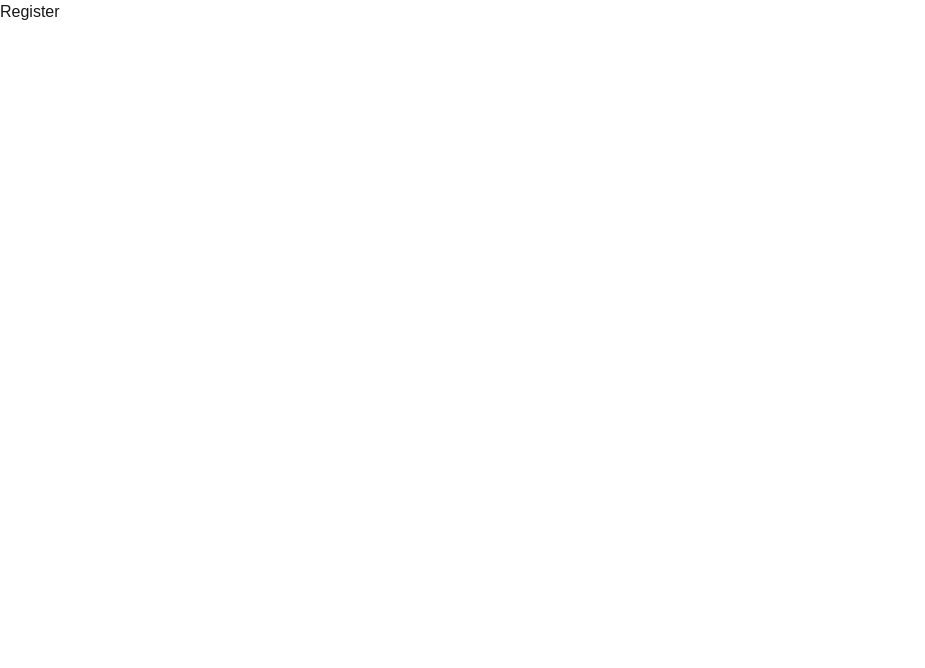
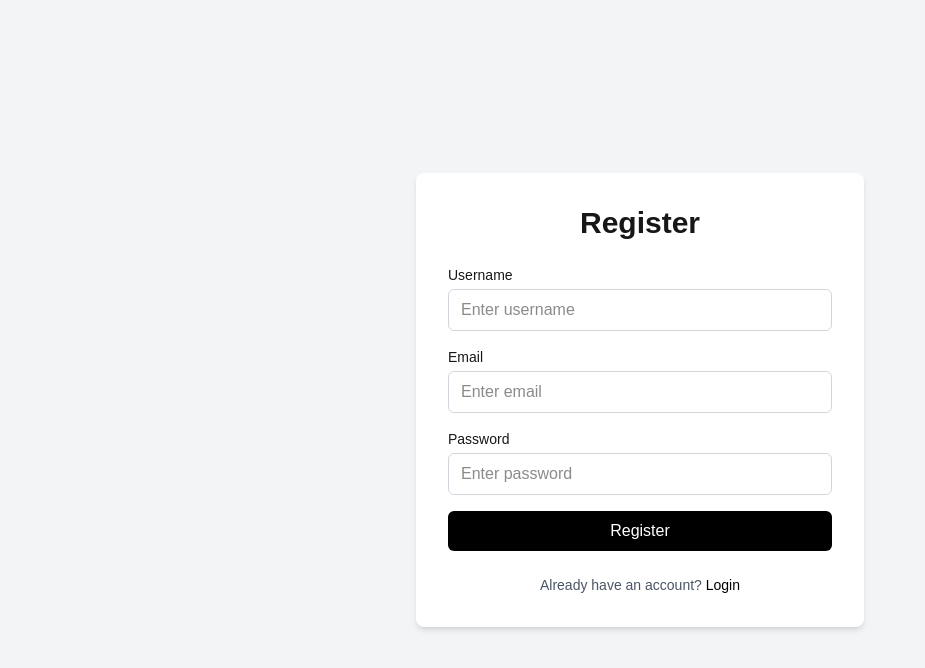
Before and after one commit to SantinoGiordano/calander_app, a Next.js app: page /register in a window 1280 px wide. Shown: the top 668 px of the page, without its empty margins (0-925 px from the left). Built offline with nearby package versions, Linux system fonts and the light colour scheme.

Commit message:
init commit for registration

```diff
--- a/app/(auth)/login/page.tsx
+++ b/app/(auth)/login/page.tsx
@@ -1,9 +1,128 @@
-import React from 'react'
 
-const page = () => {
+"use client";
+
+import { FormEvent, useState } from "react";
+import { useRouter } from "next/navigation";
+
+export default function LoginPage() {
+  const router = useRouter();
+
+  const [username, setUsername] = useState("");
+  const [password, setPassword] = useState("");
+
+  const [error, setError] = useState("");
+  const [loading, setLoading] = useState(false);
+
+  async function handleLogin(e: FormEvent<HTMLFormElement>) {
+    e.preventDefault();
+
+    setError("");
+    setLoading(true);
+
+    try {
+      const response = await fetch(
+        "http://localhost:8080/api/login",
+        {
+          method: "POST",
+          headers: {
+            "Content-Type": "application/json",
+          },
+          credentials: "include",
+          body: JSON.stringify({
+            username,
+            password,
+          }),
+        }
+      );
+
+      const data = await response.json();
+
+      if (!response.ok) {
+        setError(data.error || "Login failed");
+        return;
+      }
+
+      // Login successful
+      router.push("/");
+    } catch (error) {
+      console.error("Login error:", error);
+      setError("Could not connect to the server");
+    } finally {
+      setLoading(false);
+    }
+  }
+
   return (
-    <div>page login</div>
-  )
+    <main className="flex min-h-screen items-center justify-center bg-gray-100 px-4">
+      <div className="w-full max-w-md rounded-lg bg-white p-8 shadow-md">
+        <h1 className="mb-6 text-center text-3xl font-bold">
+          Login
+        </h1>
+
+        <form onSubmit={handleLogin} className="space-y-4">
+          <div>
+            <label
+              htmlFor="username"
+              className="mb-1 block text-sm font-medium"
+            >
+              Username
+            </label>
+
+            <input
+              id="username"
+              type="text"
+              value={username}
+              onChange={(e) => setUsername(e.target.value)}
+              required
+              className="w-full rounded-md border border-gray-300 px-3 py-2 outline-none focus:border-black"
+              placeholder="Enter username"
+            />
+          </div>
+
+          <div>
+            <label
+              htmlFor="password"
+              className="mb-1 block text-sm font-medium"
+            >
+              Password
+            </label>
+
+            <input
+              id="password"
+              type="password"
+              value={password}
+              onChange={(e) => setPassword(e.target.value)}
+              required
+              className="w-full rounded-md border border-gray-300 px-3 py-2 outline-none focus:border-black"
+              placeholder="Enter password"
+            />
+          </div>
+
+          {error && (
+            <p className="rounded-md bg-red-100 p-3 text-sm text-red-700">
+              {error}
+            </p>
+          )}
+
+          <button
+            type="submit"
+            disabled={loading}
+            className="w-full rounded-md bg-black px-4 py-2 font-medium text-white transition hover:bg-gray-800 disabled:cursor-not-allowed disabled:opacity-50"
+          >
+            {loading ? "Logging in..." : "Login"}
+          </button>
+        </form>
+
+        <p className="mt-6 text-center text-sm text-gray-600">
+          Don&apos;t have an account?{" "}
+          <button
+            onClick={() => router.push("/register")}
+            className="font-medium text-black hover:underline"
+          >
+            Register
+          </button>
+        </p>
+      </div>
+    </main>
+  );
 }
-
-export default page
--- a/app/(auth)/register/page.tsx
+++ b/app/(auth)/register/page.tsx
@@ -1,3 +1,149 @@
+
+"use client";
+
+import { FormEvent, useState } from "react";
+import { useRouter } from "next/navigation";
+
 export default function RegisterPage() {
-  return <div>Register</div>;
+  const router = useRouter();
+
+  const [username, setUsername] = useState("");
+  const [email, setEmail] = useState("");
+  const [password, setPassword] = useState("");
+
+  const [error, setError] = useState("");
+  const [loading, setLoading] = useState(false);
+
+  async function handleRegister(e: FormEvent<HTMLFormElement>) {
+    e.preventDefault();
+
+    setError("");
+    setLoading(true);
+
+    try {
+      const response = await fetch(
+        "http://localhost:8080/api/register",
+        {
+          method: "POST",
+          headers: {
+            "Content-Type": "application/json",
+          },
+          credentials: "include",
+          body: JSON.stringify({
+            username,
+            email,
+            password,
+          }),
+        }
+      );
+
+      const data = await response.json();
+
+      if (!response.ok) {
+        setError(data.error || "Registration failed");
+        return;
+      }
+
+      // Registration successful
+      router.push("/login");
+    } catch (error) {
+      console.error("Registration error:", error);
+      setError("Could not connect to the server");
+    } finally {
+      setLoading(false);
+    }
+  }
+
+  return (
+    <main className="flex min-h-screen items-center justify-center bg-gray-100 px-4">
+      <div className="w-full max-w-md rounded-lg bg-white p-8 shadow-md">
+        <h1 className="mb-6 text-center text-3xl font-bold">
+          Register
+        </h1>
+
+        <form onSubmit={handleRegister} className="space-y-4">
+          <div>
+            <label
+              htmlFor="username"
+              className="mb-1 block text-sm font-medium"
+            >
+              Username
+            </label>
+
+            <input
+              id="username"
+              type="text"
+              value={username}
+              onChange={(e) => setUsername(e.target.value)}
+              required
+              className="w-full rounded-md border border-gray-300 px-3 py-2 outline-none focus:border-black"
+              placeholder="Enter username"
+            />
+          </div>
+
+          <div>
+            <label
+              htmlFor="email"
+              className="mb-1 block text-sm font-medium"
+            >
+              Email
+            </label>
+
+            <input
+              id="email"
+              type="email"
+              value={email}
+              onChange={(e) => setEmail(e.target.value)}
+              required
+              className="w-full rounded-md border border-gray-300 px-3 py-2 outline-none focus:border-black"
+              placeholder="Enter email"
+            />
+          </div>
+
+          <div>
+            <label
+              htmlFor="password"
+              className="mb-1 block text-sm font-medium"
+            >
+              Password
+            </label>
+
+            <input
+              id="password"
+              type="password"
+              value={password}
+              onChange={(e) => setPassword(e.target.value)}
+              required
+              className="w-full rounded-md border border-gray-300 px-3 py-2 outline-none focus:border-black"
+              placeholder="Enter password"
+            />
+          </div>
+
+          {error && (
+            <p className="rounded-md bg-red-100 p-3 text-sm text-red-700">
+              {error}
+            </p>
+          )}
+
+          <button
+            type="submit"
+            disabled={loading}
+            className="w-full rounded-md bg-black px-4 py-2 font-medium text-white transition hover:bg-gray-800 disabled:cursor-not-allowed disabled:opacity-50"
+          >
+            {loading ? "Creating account..." : "Register"}
+          </button>
+        </form>
+
+        <p className="mt-6 text-center text-sm text-gray-600">
+          Already have an account?{" "}
+          <button
+            onClick={() => router.push("/login")}
+            className="font-medium text-black hover:underline"
+          >
+            Login
+          </button>
+        </p>
+      </div>
+    </main>
+  );
 }
```
